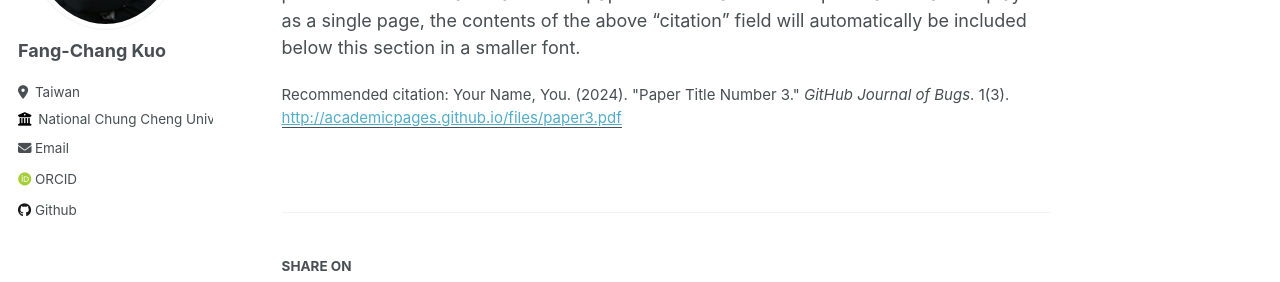
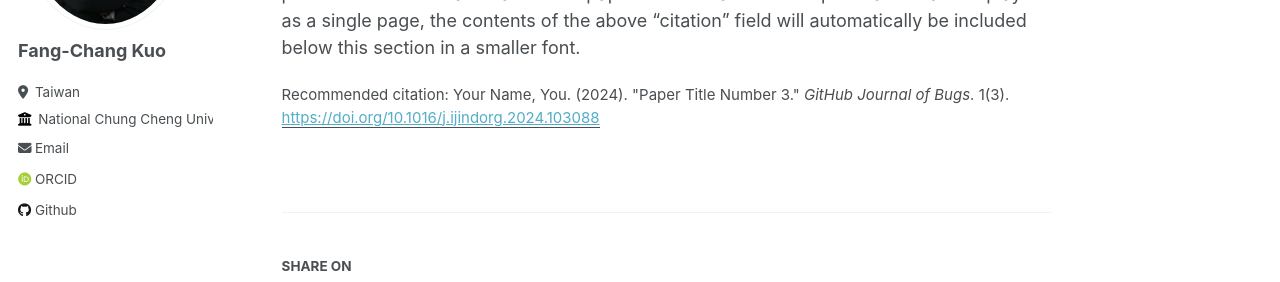
Before and after one commit to fangchangkuo/fangchangkuo.github.io, a Jekyll site: the page built from _publications/2024-shirking.md, in a window 1280 px wide and 1135 px high. Shown: the part 305-587 px from the top of the window. Built offline with Jekyll 4.4.1, drawn with Linux system fonts in a browser that asks for light colours; some web fonts are replaced; part of the change alters nothing that is shown.

Commit message:
Update 2024-shirking.md

```diff
--- a/_publications/2024-shirking.md
+++ b/_publications/2024-shirking.md
@@ -5,7 +5,7 @@ permalink: /publication/2024-shirking
 excerpt: 'This paper is about fixing template issue #693.'
 date: 2024-02-17
 venue: 'GitHub Journal of Bugs'
-paperurl: 'http://academicpages.github.io/files/paper3.pdf'
+paperurl: 'https://doi.org/10.1016/j.ijindorg.2024.103088'
 citation: 'Your Name, You. (2024). &quot;Paper Title Number 3.&quot; <i>GitHub Journal of Bugs</i>. 1(3).'
 ---
 
```
